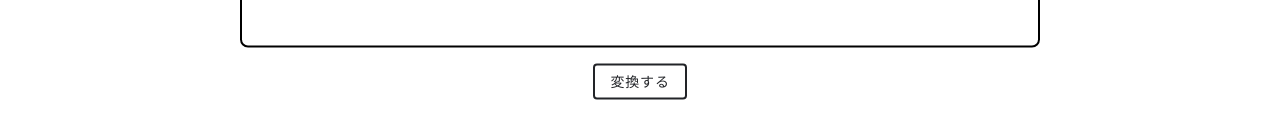
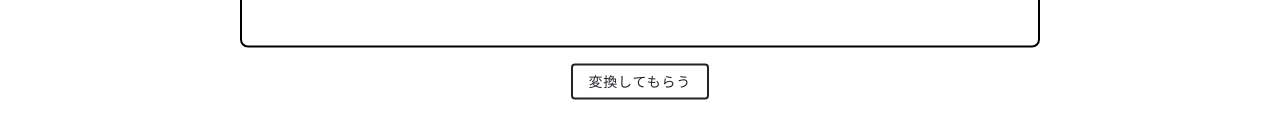
Before and after one commit to tsubame-misa/panda, a React (Create React App) app: page /teach in a window 1280 px wide. Shown: the part 539-678 px from the top of the page. Built offline with nearby package versions, Linux system fonts and the light colour scheme.

Commit message:
fix button comment

```diff
--- a/src/pages/teach.js
+++ b/src/pages/teach.js
@@ -113,7 +113,7 @@ const Talking = () => {
                   sendMessage();
                 }}
               >
-                変換する
+                変換してもらう
               </IonButton>
             </div>
 
```
